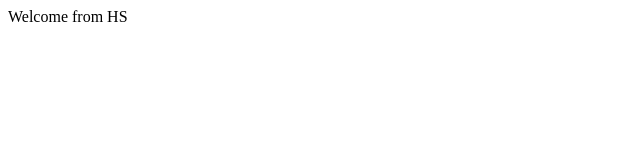
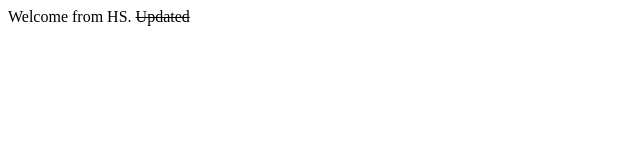
Before and after one commit to SaheeqAhmad/bootcamp2020, a plain HTML site: page index.html in a window 1280 px wide. Shown: the full height of the page, 0-640 px from the left. Drawn offline with Linux system fonts and the light colour scheme.

Commit message:
update index.html
update firs Page of Project

```diff
--- a/index.html
+++ b/index.html
@@ -7,7 +7,7 @@
 
 <body>
     <div>
-        Welcome from HS
+        Welcome from HS. <s>Updated</s>
     </div>
 </body>
 
```
